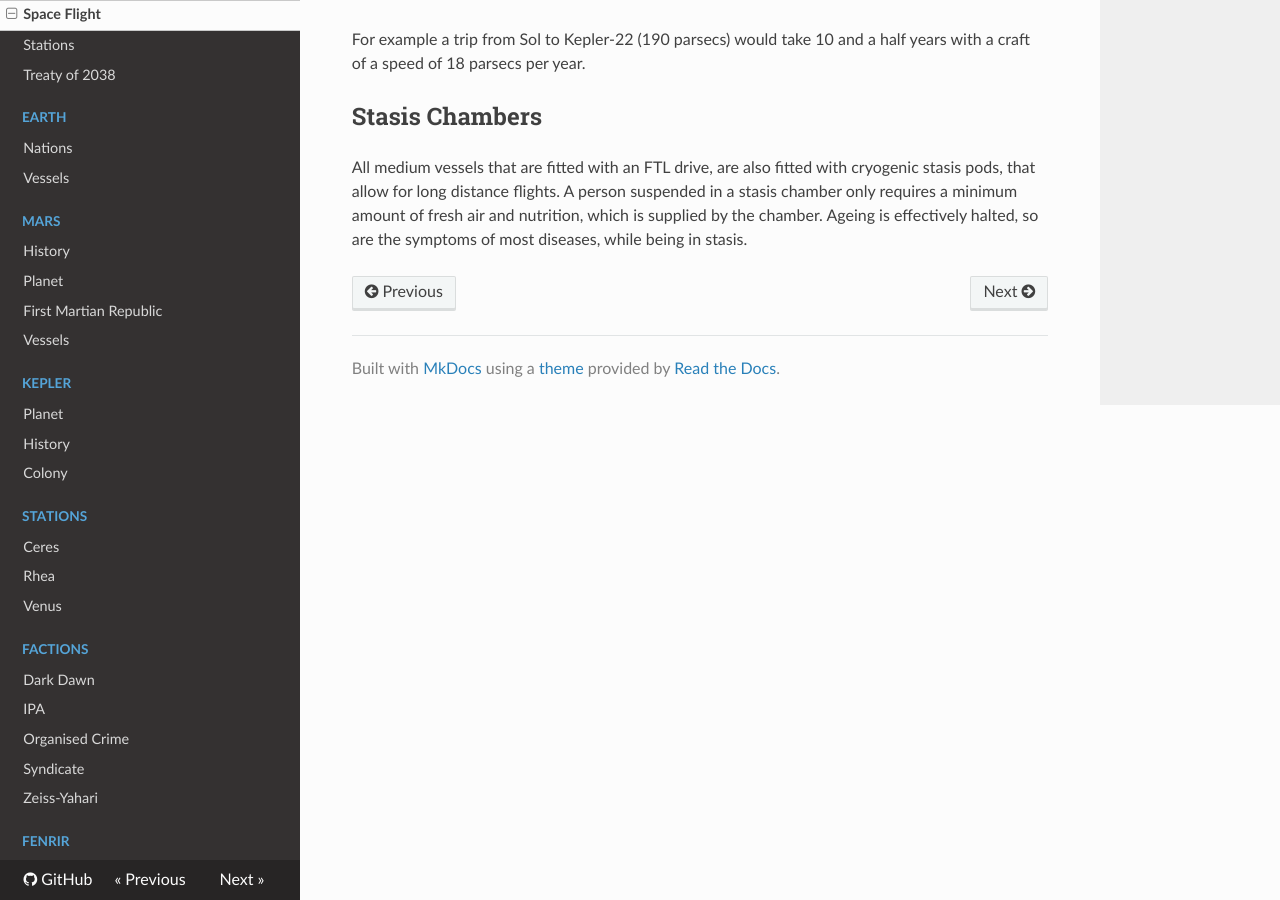
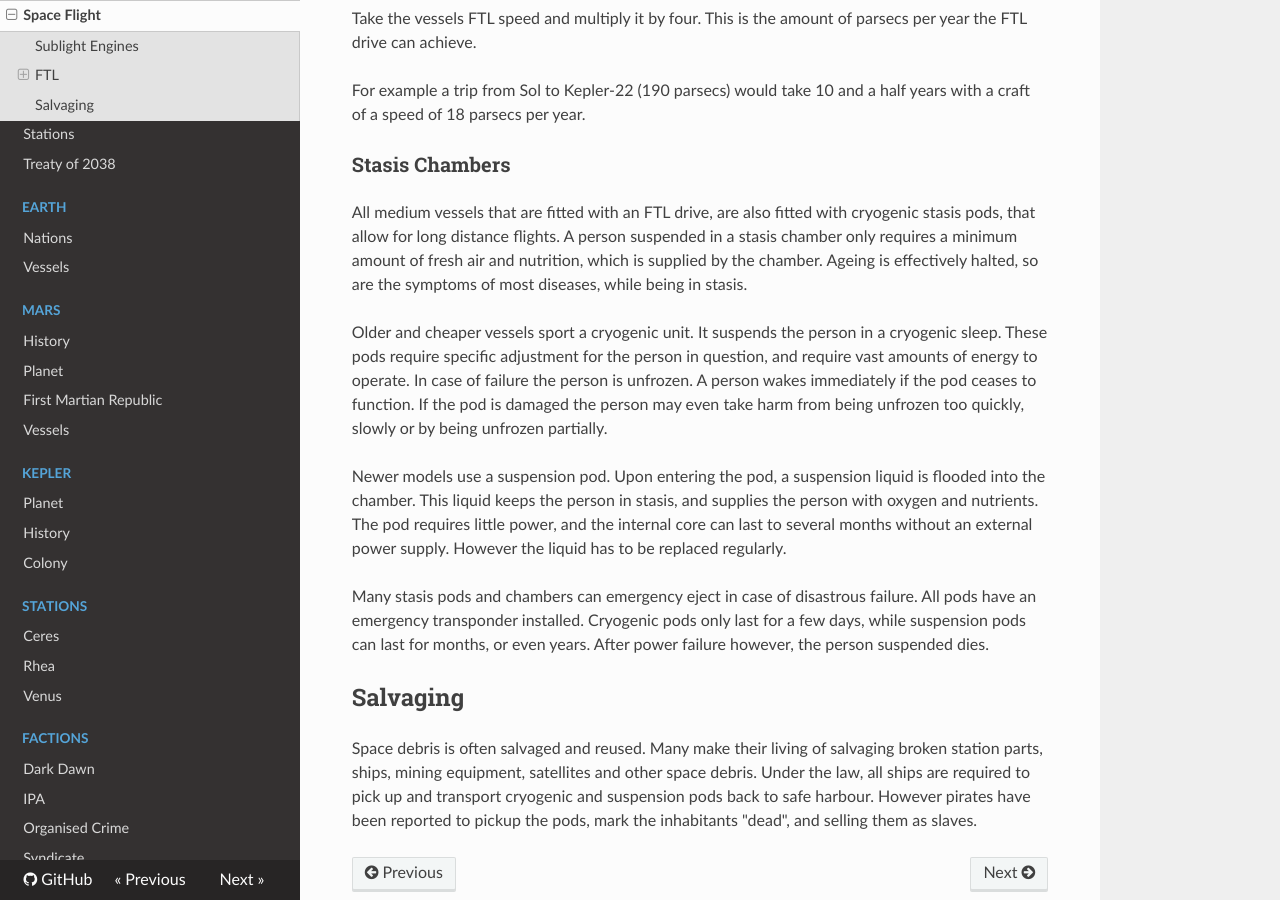
Before and after one commit to ehrpg/lastdescent, an MkDocs documentation site: the page built from docs/space/flight.md, in a window 1280 px wide and 900 px high, scrolled down 529 px. Built offline with MkDocs 1.6.1, drawn with Linux system fonts in a browser that asks for light colours; nearby versions of some CDN libraries; old or Windows-style settings are respelled for this version of MkDocs.

Commit message:
More updates

```diff
--- a/docs/space/flight.md
+++ b/docs/space/flight.md
@@ -1,4 +1,6 @@
-# Sublight Engines
+# Space Flight
+
+## Sublight Engines
 
 Last Descent limits small vessels to sublight engines, which are incredibly
 slow. Small vessels are only used to ferry people or cargo within the same
@@ -7,7 +9,7 @@ takes fifteen days.
 
 These drives are called Feynman Drives, and are high yield ion thrusters.
 
-# FTL
+## FTL
 
 Medium vessels or above are capable of equipping a Warp drive. The standard
 warp drive can achieve speeds of up to 18 parsecs per year. This allows these
@@ -21,10 +23,36 @@ parsecs per year the FTL drive can achieve.
 For example a trip from Sol to Kepler-22 (190 parsecs) would take 10 and a half
 years with a craft of a speed of 18 parsecs per year.
 
-## Stasis Chambers
+### Stasis Chambers
 
 All medium vessels that are fitted with an FTL drive, are also fitted with
 cryogenic stasis pods, that allow for long distance flights. A person suspended
 in a stasis chamber only requires a minimum amount of fresh air and nutrition,
 which is supplied by the chamber. Ageing is effectively halted, so are the
 symptoms of most diseases, while being in stasis.
+
+Older and cheaper vessels sport a cryogenic unit. It suspends the person in
+a cryogenic sleep. These pods require specific adjustment for the person in
+question, and require vast amounts of energy to operate. In case of failure
+the person is unfrozen. A person wakes immediately if the pod ceases to
+function. If the pod is damaged the person may even take harm from being
+unfrozen too quickly, slowly or by being unfrozen partially.
+
+Newer models use a suspension pod. Upon entering the pod, a suspension liquid
+is flooded into the chamber. This liquid keeps the person in stasis, and
+supplies the person with oxygen and nutrients. The pod requires little power,
+and the internal core can last to several months without an external power
+supply. However the liquid has to be replaced regularly.
+
+Many stasis pods and chambers can emergency eject in case of disastrous
+failure. All pods have an emergency transponder installed. Cryogenic pods
+only last for a few days, while suspension pods can last for months, or even
+years. After power failure however, the person suspended dies.
+
+## Salvaging
+
+Space debris is often salvaged and reused. Many make their living of salvaging
+broken station parts, ships, mining equipment, satellites and other space
+debris. Under the law, all ships are required to pick up and transport cryogenic
+and suspension pods back to safe harbour. However pirates have been reported to
+pickup the pods, mark the inhabitants "dead", and selling them as slaves.
--- a/mkdocs.yml
+++ b/mkdocs.yml
@@ -7,6 +7,7 @@ theme: readthedocs
 pages:
   - Introduction: 'index.md'
   - Overview: 'overview.md'
+  - Technology: 'technology.md'
   - 'Character Options':
     - Races: 'races.md'
     - Perks: 'perks.md'
```
Also changed, not shown: docs/equipment.md (+7 -0 lines), docs/technology.md (added, +59 -0 lines).
